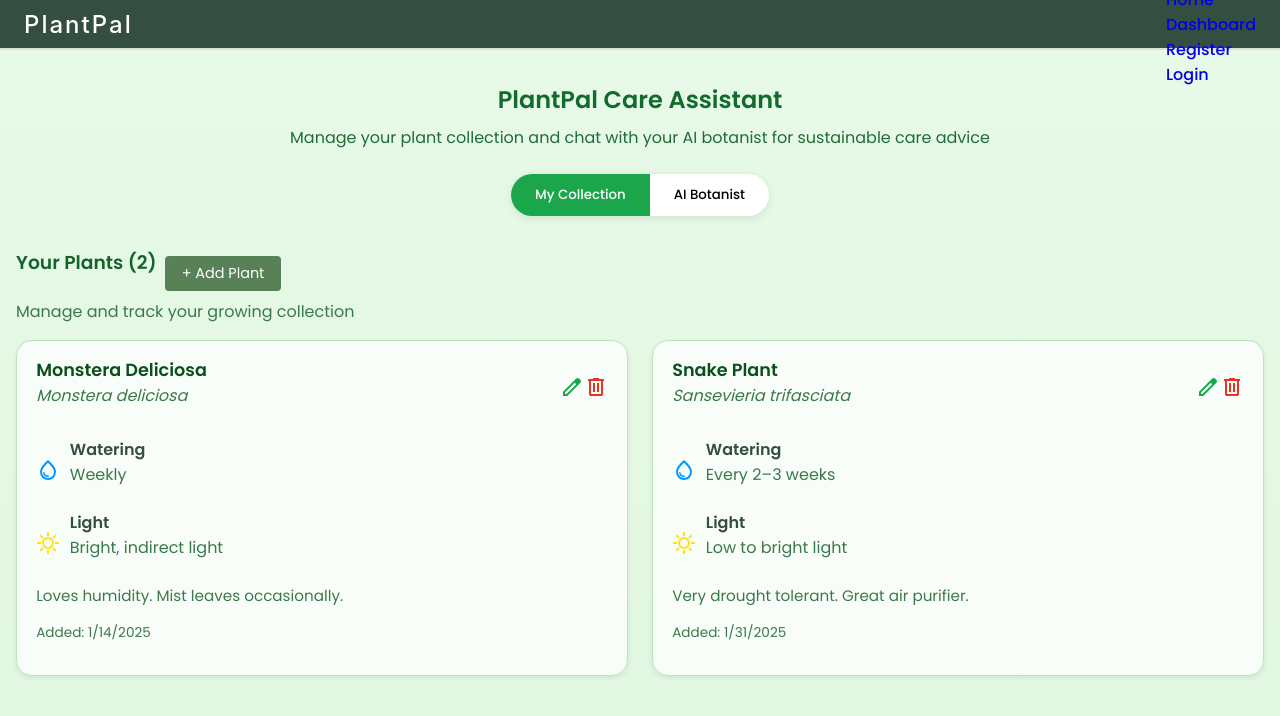
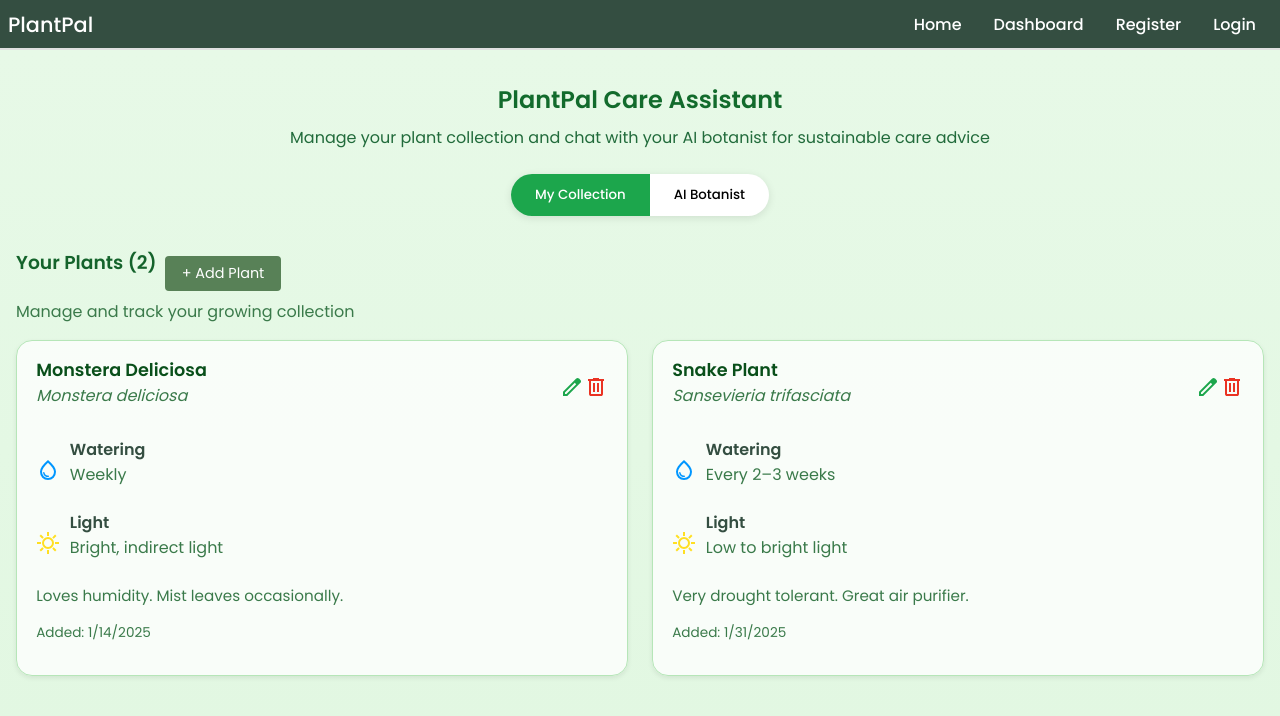
Before and after one commit to khangvu0/plant-pal, a React (Vite) app in the folder client/: page /dashboard in a window 1280 px wide. Shown: the top 716 px of the page. Built offline with nearby package versions, Linux system fonts and the light colour scheme.

Commit message:
Updated header stylings with dropdown menu

```diff
--- a/client/src/styles/Header.css
+++ b/client/src/styles/Header.css
@@ -7,7 +7,6 @@
     z-index: 100;
     background-color: var(--dark-green-color);
     border-bottom: 2px solid #e0e0e0;
-    margin: 0 auto;
 }
 
 .nav {
@@ -15,56 +14,150 @@
     display: flex;
     justify-content: space-between;
     align-items: center;
-    margin: 0 1.5rem;
+    margin: 0 1.5rem 0 0.5rem;
     font-weight: 500;
 }
 
 .nav_logo {
     color: white;
-    font-family: var(--font-logo);
-    letter-spacing: 2px;
+    font-family: var(--font-text);
+    display: flex;
+    align-items: center;
 }
 
 .nav_logo:hover {
-    color: var(--off-white-color);
+    color: var(--light-green-color);
 }
 
 .nav_list {
     display: flex;
 }
 
-.nav_link {
-    padding-left: 1rem;
+.nav_icon {
     align-items: center;
-    font-size: 0.9rem;
+    font-size: 3rem;
     color: white;
-    font-family: var(--font-text);
 }
 
-.nav_link:hover {
+.nav_icon:hover {
     color: var(--light-green-color);
+    cursor: pointer;
+}
+
+.nav_icon:active {
+    color: var(--green-color);
+    transform: scale(1.1);
+}
+
+/*-------------------- Drop Down --------------------*/
+.dropdown {
+    position: relative;
+}
+
+.dropdown_menu {
+    display: none;
+    position: absolute;
+    top: 3.875rem;
+    right: -1rem;
+    background-color: var(--body-color);
+    box-shadow: 0 4px 12px rgba(0, 0, 0, 0.1);
+    border-radius: 0.25rem;
+    padding: 0.75rem 0;
+    min-width: 180px;
+}
+
+.dropdown_menu li {
+    padding: 0.5rem 1rem;
+}
+
+.dropdown_menu li:hover {
+    background-color: var(--light-green-color);
+}
+
+.dropdown_item {
+    color: var(--text-color);
+    font-size: 0.9rem;
+    display: block;
+    transition: color 0.2s ease;
+}
+
+.dropdown_item:hover {
+    /* color: var(--light-green-color); */
+}
+
+.dropdown_menu.show {
+    display: block;
+}
+
+/* Hover arrow indicator */
+.dropdown_item::after {
+    content: '→';
+    float: right;
+    color: var(--text-color);
+    opacity: 0;
+    transition: opacity 0.2s ease;
+}
+
+.dropdown_item:hover::after {
+    opacity: 1;
 }
 
 /*-------------------- Media Queries --------------------*/
 /* For tablet */
-@media screen and (min-width: 768px) and (max-width: 1024px) {
-    .nav_logo {
-        font-size: 1.5rem;
+@media screen and (min-width: 768px) {
+    .nav_icon {
+        font-size: 1rem;
     }
 
-    .nav_link {
+    .nav_item.dropdown > .nav_icon {
+        display: none;
+    }
+
+    .dropdown_menu {
+        display: flex !important;
+        position: static;
+        flex-direction: row;
+        gap: 1.2rem;
+        box-shadow: none;
+        background-color: transparent;
+    }
+
+    .dropdown_menu li {
+        padding: 0;
+    }
+
+    .dropdown_item {
         font-size: 1rem;
+        color: white;
+    }
+
+    .dropdown:hover .dropdown_menu {
+        display: flex;
+    }
+
+    .dropdown_item::after {
+        content: none;
+    }
+
+    .dropdown_menu li:hover {
+        background-color: unset;
+        color: var(--light-blue-color);
     }
 }
 
 /* For large devices */
 @media screen and (min-width: 1024px) {
     .nav_logo {
-        font-size: 1.5rem;
+        font-size: 1.3rem;
     }
 
-    .nav_link {
-        font-size: 1rem;
-        padding-left: 2rem;
+    .dropdown_menu {
+        gap: 2rem;
     }
 }
+
+@media screen and (min-width: 1800px) {
+    .header {
+        margin: 0 auto;
+    }
+}
```
